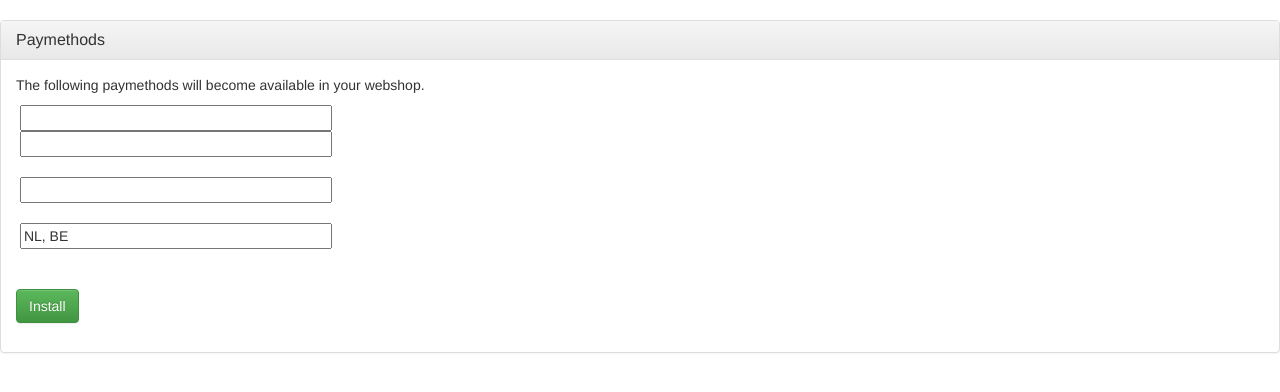
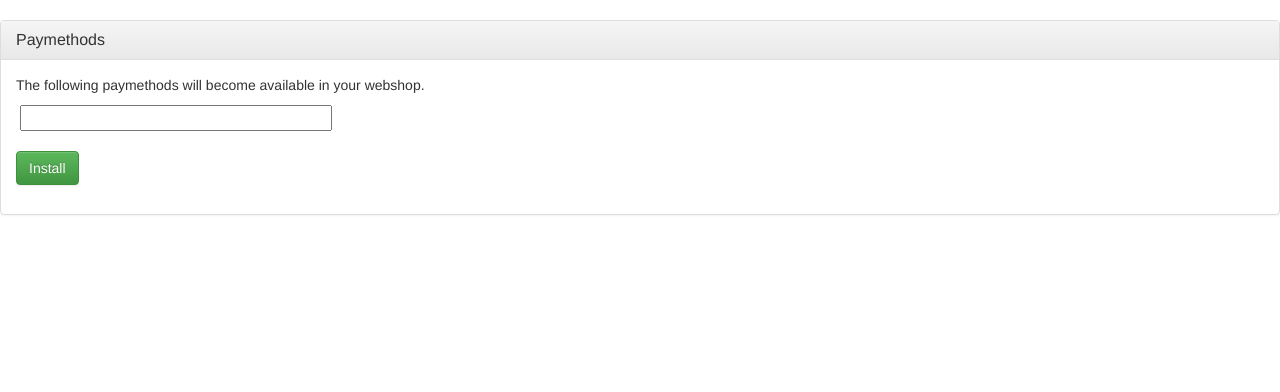
Before and after one commit to Max-Prokofiev-leasoft/EMS-CCVShop-Payment-Plugin, a PHP site: template Components/View/install.php in a window 1280 px wide. Shown: the top 392 px of the page. Run offline with PHP 8.4, Linux system fonts and the light colour scheme; the template is opened without the code that fills it, so the values that code supplies are empty; some libraries are stand-ins or nearby versions.

Commit message:
Remove afterpay and sync paymethods for EMS

```diff
--- a/Components/Configurators/AppConfig.php
+++ b/Components/Configurators/AppConfig.php
@@ -13,7 +13,7 @@ class AppConfig
      * This Uri is used in the update schema example
      * Note: Remove possible trailing slashes.
      */
-    const AppUri = 'https://little-rules-guess.loca.lt';
+    const AppUri = 'https://funny-doors-smoke.loca.lt';
 
     /**
      * This contains a secret key which is unique for this App.
@@ -47,7 +47,7 @@ class AppConfig
      * If CredentialStorageType is SQL setup the databasehost for storage
      * This setting is used in Sql\Connecion.php called by Data_Credential.php
      */
-    const DatabaseHost = '0.tcp.eu.ngrok.io:16330';
+    const DatabaseHost = '0.tcp.eu.ngrok.io:19072';
 
     /**
      * If CredentialStorageType is SQL setup the databasename for storage
--- a/Components/View/install.php
+++ b/Components/View/install.php
@@ -43,25 +43,6 @@ if (!$ginger_api_key) {
             <input type="text" name="ginger_api_key" id="ginger_api_key" value="<?php echo $ginger_api_key; ?>"
                    style="width: 25%"/><br>
 
-            <label for="ginger_api_key"
-                   style="margin-top: 10px"><?php echo $gingerTranslations['GINGER_AFTERPAYAPIKEY']; ?></label>
-            <input type="text" name="ginger_afterpay_test_api_key" id="ginger_afterpay_test_api_key"
-                   value="<?php echo $ginger_afterpay_test_api_key; ?>" style="width: 25%"/><br>
-            <span style="color: #959595; font-style: italic"><?php echo $gingerTranslations['GINGER_AFTERPAYAPIKEYDESC']; ?></span><br>
-
-            <label for="ginger_api_key"
-                   style="margin-top: 10px"><?php echo $gingerTranslations['GINGER_KLARNAAPIKEY']; ?></label>
-            <input type="text" name="ginger_klarna_test_api_key" id="ginger_klarna_test_api_key"
-                   value="<?php echo $ginger_klarna_test_api_key; ?>" style="width: 25%"/><br>
-            <span style="color: #959595; font-style: italic"><?php echo $gingerTranslations['GINGER_KLARNAAPIKEYDESC']; ?></span><br>
-
-            <label for="ginger_afterpay_countries"
-                   style="margin-top: 10px"><?php echo $gingerTranslations['GINGER_AFTERPAYCOUNTRIES']; ?></label>
-            <input type="text" name="ginger_afterpay_countries" id="ginger_afterpay_countries"
-                   value="<?php if (!$ginger_api_key && !$ginger_afterpay_countries) echo 'NL, BE'; else echo $ginger_afterpay_countries; ?>"
-                   style="width: 25%"/><br>
-            <span style="color: #959595; font-style: italic"><?php echo $gingerTranslations['GINGER_AFTERPAYCOUNTRIESDESC']; ?></span><br>
-
             <?php if (!$ginger_api_key) { ?>
                 <button id="installButton" name="action" class="btn btn-success" style="margin-top: 20px"
                         value="install">Install</button>
--- a/Data/ginger_translations_de.php
+++ b/Data/ginger_translations_de.php
@@ -6,7 +6,7 @@ $ginger_translation = [
 	"GINGER_APIKEY" => "API-Schlüssel",
 	"GINGER_AFTERPAYAPIKEY" => "AfterPay-Test-API-Schlüssel",
 	"GINGER_AFTERPAYAPIKEYDESC" => "Dieser Test-API-Schlüssel gilt nur für AfterPay. Bei Nichtgebrauch entfernen.",
-	"GINGER_KLARNAAPIKEY" => "AfterPay-Test-API-Schlüssel",
+	"GINGER_KLARNAAPIKEY" => "Klarna-Test-API-Schlüssel",
 	"GINGER_KLARNAAPIKEYDESC" => "Dieser Test-API-Schlüssel gilt nur für Klarna Pay Later. Bei Nichtgebrauch entfernen.",
 	"GINGER_AFTERPAYCOUNTRIES" => "Für AfterPay verfügbare Länder",
 	"GINGER_AFTERPAYCOUNTRIESDESC" => "Damit AfterPay für jedes andere Land verwendet werden kann, fügen Sie einfach seinen Ländercode (in der Norm ISO 2) in das Feld 'Für AfterPay verfügbare Länder' ein. Beispiel: BE, NL, FR",
```
Also changed, not shown: Components/Configurators/GingerConfig.php (+27 -24 lines).
